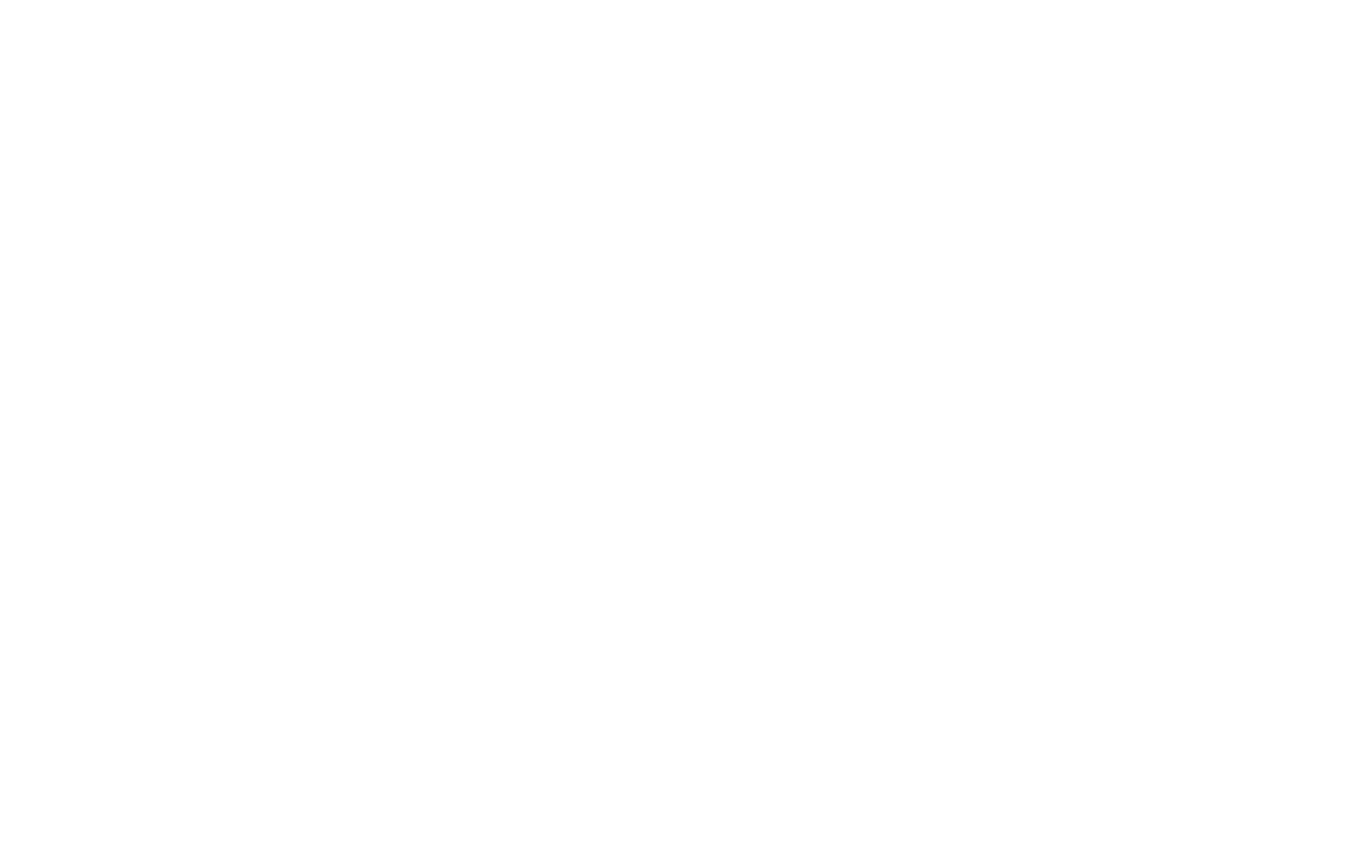
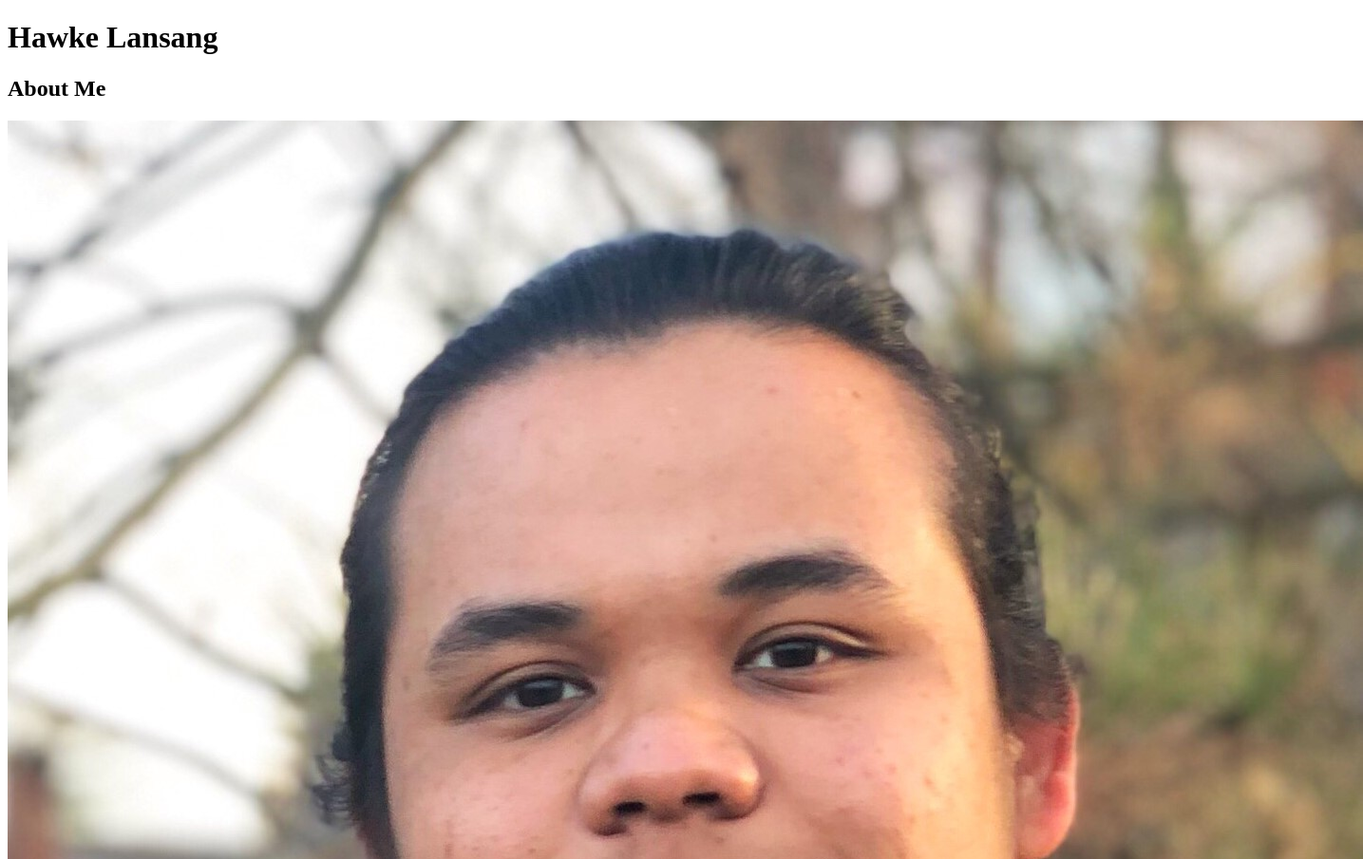
Before and after one commit to hawkeflansang/Basic-Portfolio, a plain HTML site: page index.html in a window 1280 px wide. Shown: the top 905 px of the page at 95% size, 1435 px wide, since content can reach past the window. Before the commit the page ends 800 px from the top, so only its background shows below. Drawn offline with Linux system fonts and the light colour scheme.

Commit message:
added body code

```diff
--- a/index.html
+++ b/index.html
@@ -5,4 +5,22 @@
     <title>Index</title>
     <link rel="stylesheet" href="assets/css/style.css">
 </head>
+
+<body>
+    <header>
+        <h1>Hawke Lansang</h1>
+    </header>
+
+    <div>
+        <section>
+            <h1>About Me</h1>
+        </section>
+        <section>
+            <img src="assets/images/Draw.JPG" alt="Image Of Hawke">
+        </section>
+        <section>
+            <p>Hawke is a jewelry designer and sculpturist who is learning how to code.</p>
+        </section>
+    </div>
+</body>
 </html>
```
